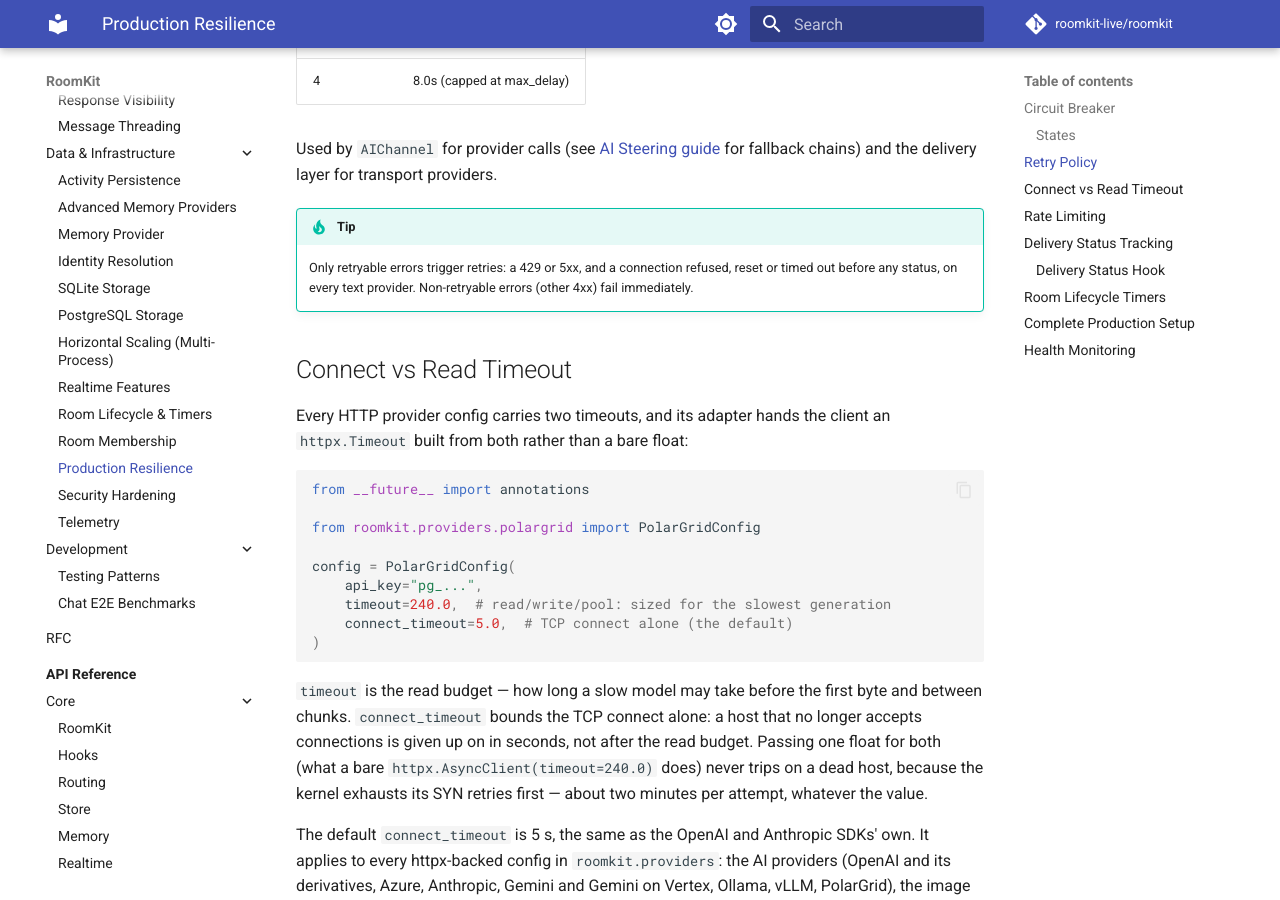
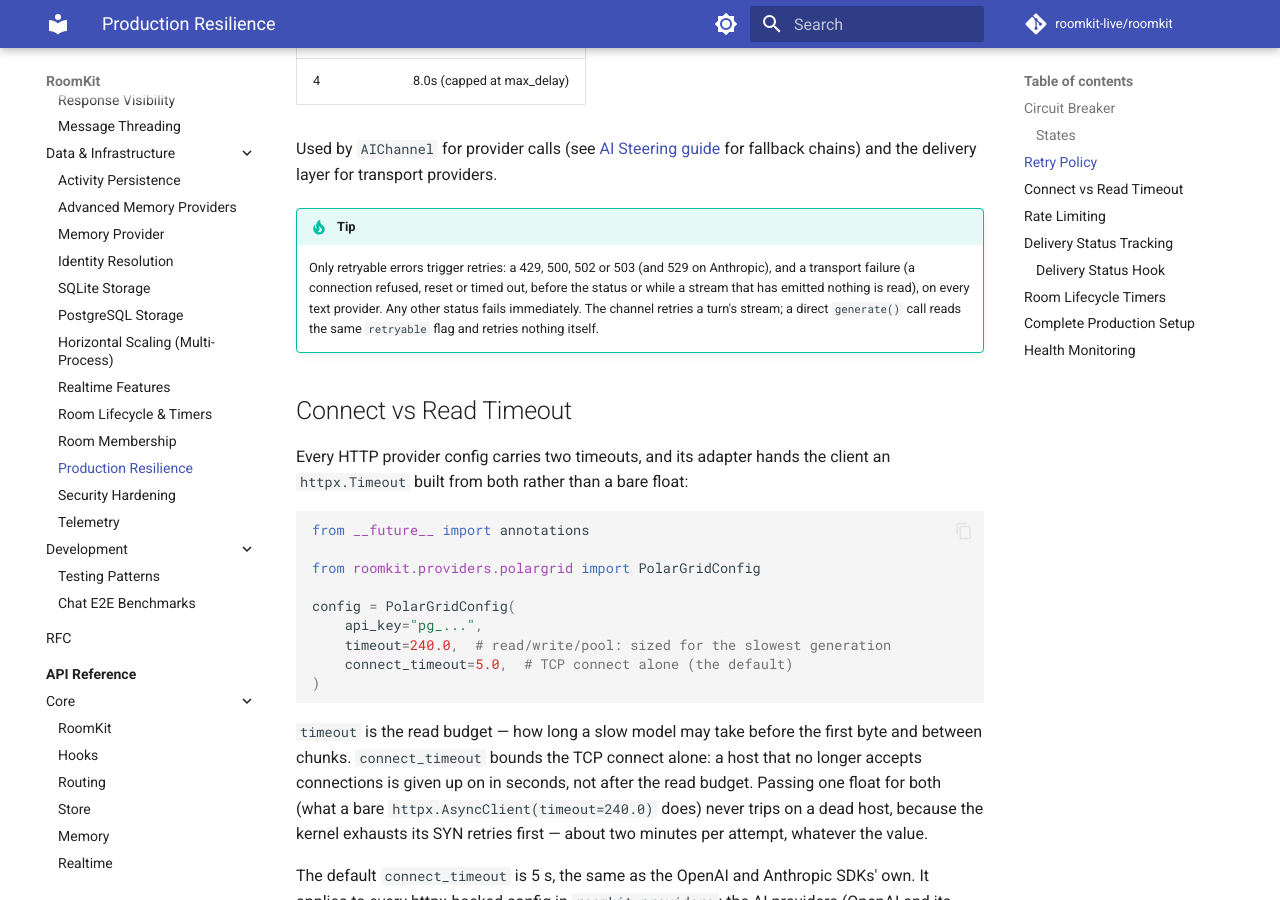
Before and after one commit to roomkit-live/roomkit-docs, an MkDocs documentation site: the page built from docs/guides/production-resilience.md, in a window 1280 px wide and 900 px high, scrolled down 1780 px. Built offline with MkDocs 1.6.1 and Material for MkDocs 9.7.7, drawn with Linux system fonts in a browser that asks for light colours; comment, search, counter and statistics services are not loaded.

Commit message:
docs(resilience): the exact retryable statuses, a transport failure mid-stream, and only the stream retried by the channel (RMK-509)

```diff
--- a/docs/guides/production-resilience.md
+++ b/docs/guides/production-resilience.md
@@ -73,9 +73,12 @@ policy = RetryPolicy(
 Used by `AIChannel` for provider calls (see [AI Steering guide](ai-steering.md) for fallback chains) and the delivery layer for transport providers.
 
 !!! tip
-    Only retryable errors trigger retries: a 429 or 5xx, and a connection
-    refused, reset or timed out before any status, on every text provider.
-    Non-retryable errors (other 4xx) fail immediately.
+    Only retryable errors trigger retries: a 429, 500, 502 or 503 (and 529
+    on Anthropic), and a transport failure (a connection refused, reset or
+    timed out, before the status or while a stream that has emitted nothing
+    is read), on every text provider. Any other status fails immediately.
+    The channel retries a turn's stream; a direct `generate()` call reads
+    the same `retryable` flag and retries nothing itself.
 
 ## Connect vs Read Timeout
 
```
